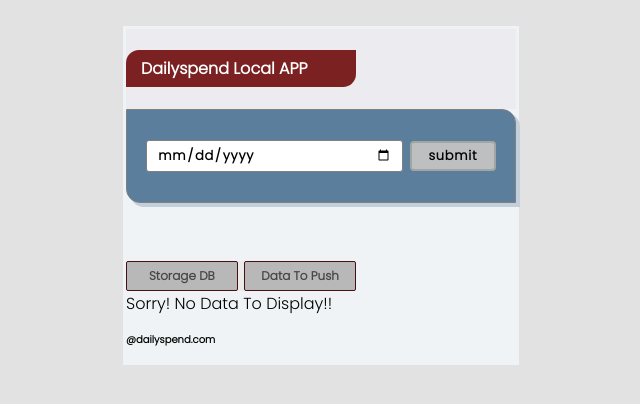
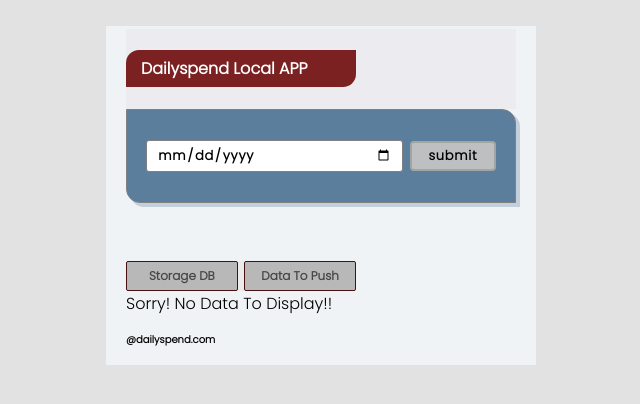
Before and after one commit to arjunaNR-gf/DailySpendLocal, a React (Create React App) app: page / in a window 1280 px wide. Shown: the top 404 px of the page, without its empty margins (319-959 px from the left). Built offline with nearby package versions, Linux system fonts and the light colour scheme.

Commit message:
increased the padding for app framework

```diff
--- a/src/App.css
+++ b/src/App.css
@@ -18,7 +18,7 @@
   display: flex;
   flex-direction: column;
   background-color: rgb(240, 243, 245);
-  padding: 3px 3px;
+  padding: 3px 20px;
 }
 .dailyspend--head{
   background-color: rgb(235, 235, 240);
```
